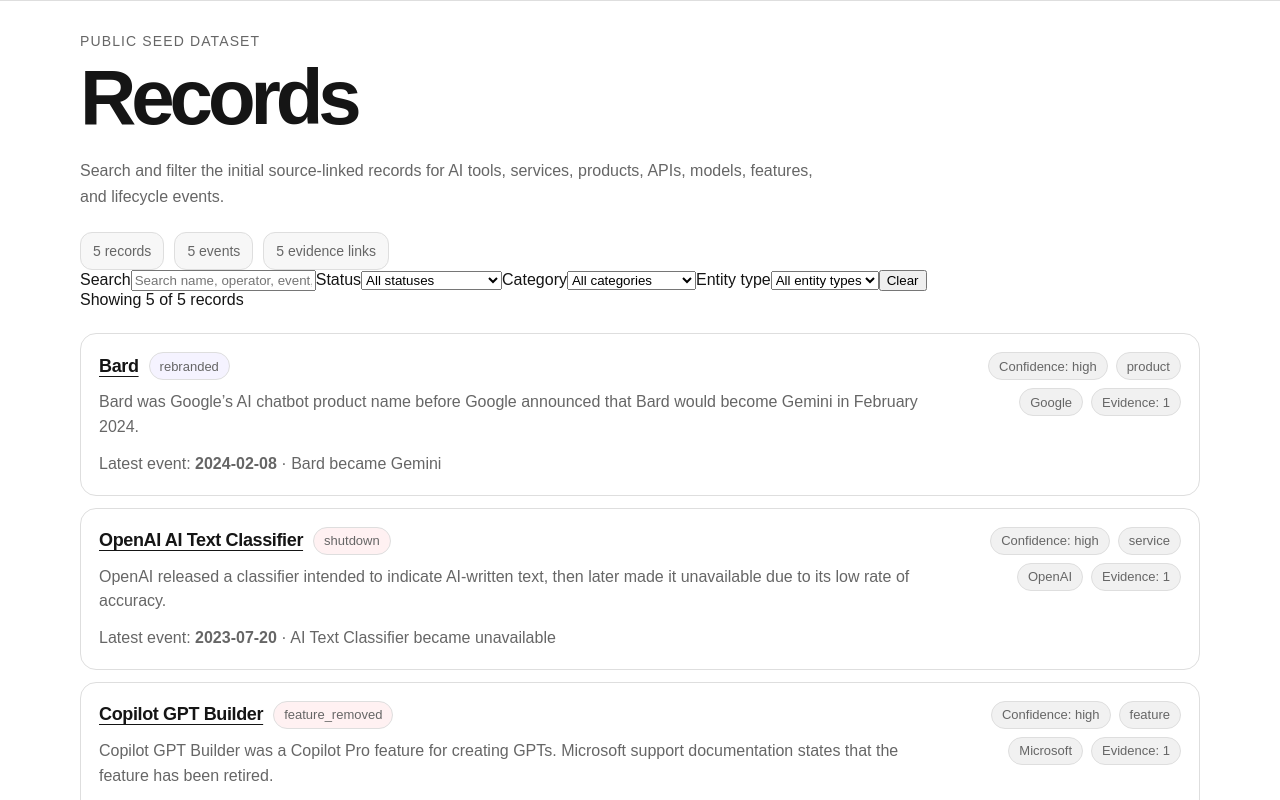
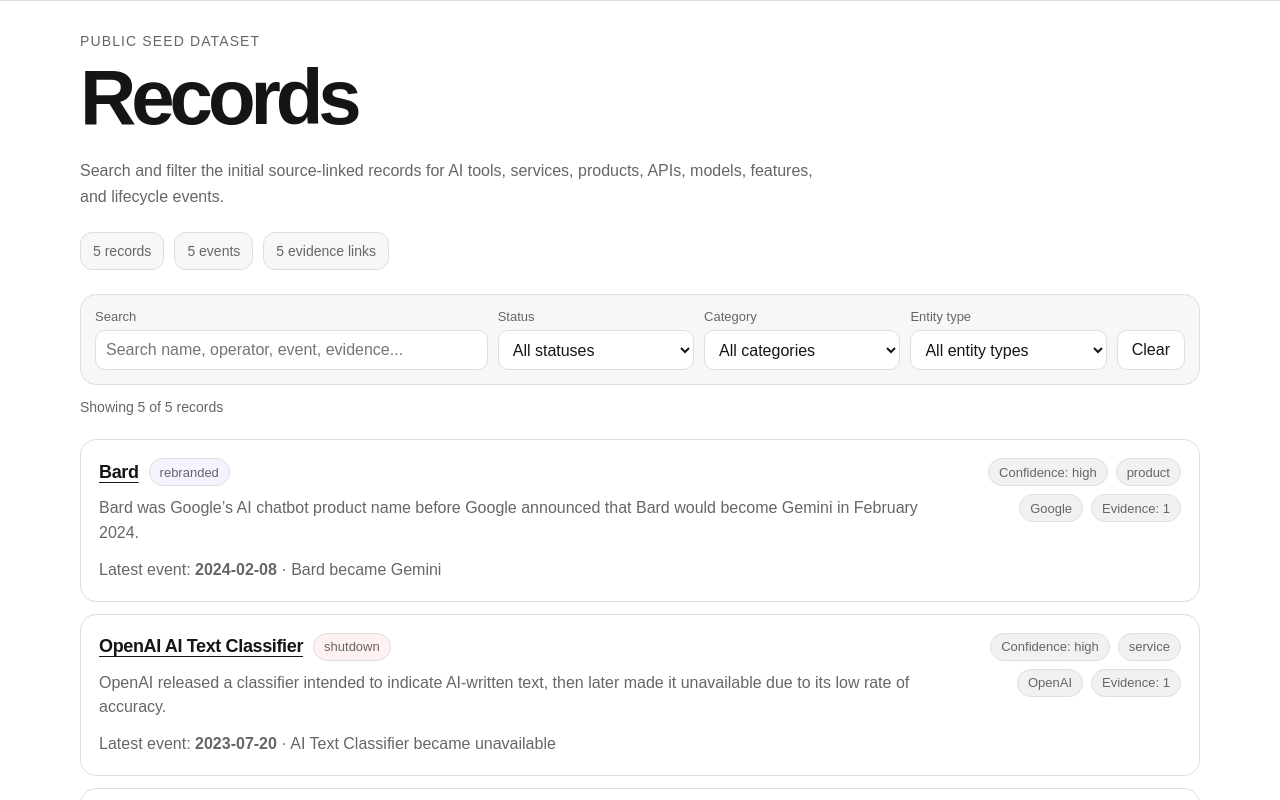
Before and after one commit to badjoke-lab/ai-tools-history-archive, a Next.js app: page /records in a window 1280 px wide. Shown: the top 800 px of the page. Built offline with nearby package versions, Linux system fonts and the light colour scheme.

Commit message:
ui: add record search and filters

```diff
--- a/app/globals.css
+++ b/app/globals.css
@@ -216,6 +216,77 @@
   font-size: 14px;
 }
 
+.filter-shell {
+  margin-top: 24px;
+}
+
+.filter-panel {
+  display: grid;
+  grid-template-columns: minmax(220px, 2fr) repeat(3, minmax(150px, 1fr)) auto;
+  gap: 10px;
+  align-items: end;
+  border: 1px solid var(--line);
+  border-radius: 16px;
+  padding: 14px;
+  background: var(--soft);
+}
+
+.filter-field {
+  display: grid;
+  gap: 6px;
+}
+
+.filter-field span {
+  color: var(--muted);
+  font-size: 13px;
+}
+
+.filter-field input,
+.filter-field select {
+  width: 100%;
+  min-height: 40px;
+  border: 1px solid var(--line);
+  border-radius: 10px;
+  padding: 0 10px;
+  background: #ffffff;
+  color: var(--foreground);
+  font: inherit;
+}
+
+.clear-button {
+  min-height: 40px;
+  border: 1px solid var(--line);
+  border-radius: 10px;
+  padding: 0 14px;
+  background: #ffffff;
+  color: var(--foreground);
+  font: inherit;
+  cursor: pointer;
+}
+
+.filter-result-summary {
+  margin-top: 14px;
+  color: var(--muted);
+  font-size: 14px;
+}
+
+.empty-state {
+  margin-top: 24px;
+  border: 1px solid var(--line);
+  border-radius: 16px;
+  padding: 22px;
+  background: #ffffff;
+}
+
+.empty-state h2 {
+  margin-bottom: 8px;
+}
+
+.empty-state p {
+  margin: 0 0 16px;
+  color: var(--muted);
+}
+
 .record-list {
   display: grid;
   gap: 12px;
@@ -358,6 +429,16 @@
   font-size: 14px;
 }
 
+@media (max-width: 920px) {
+  .filter-panel {
+    grid-template-columns: 1fr 1fr;
+  }
+
+  .search-field {
+    grid-column: 1 / -1;
+  }
+}
+
 @media (max-width: 760px) {
   .header-inner {
     align-items: flex-start;
@@ -370,7 +451,8 @@
 
   .grid,
   .record-card,
-  .fact-list {
+  .fact-list,
+  .filter-panel {
     grid-template-columns: 1fr;
   }
 
```
